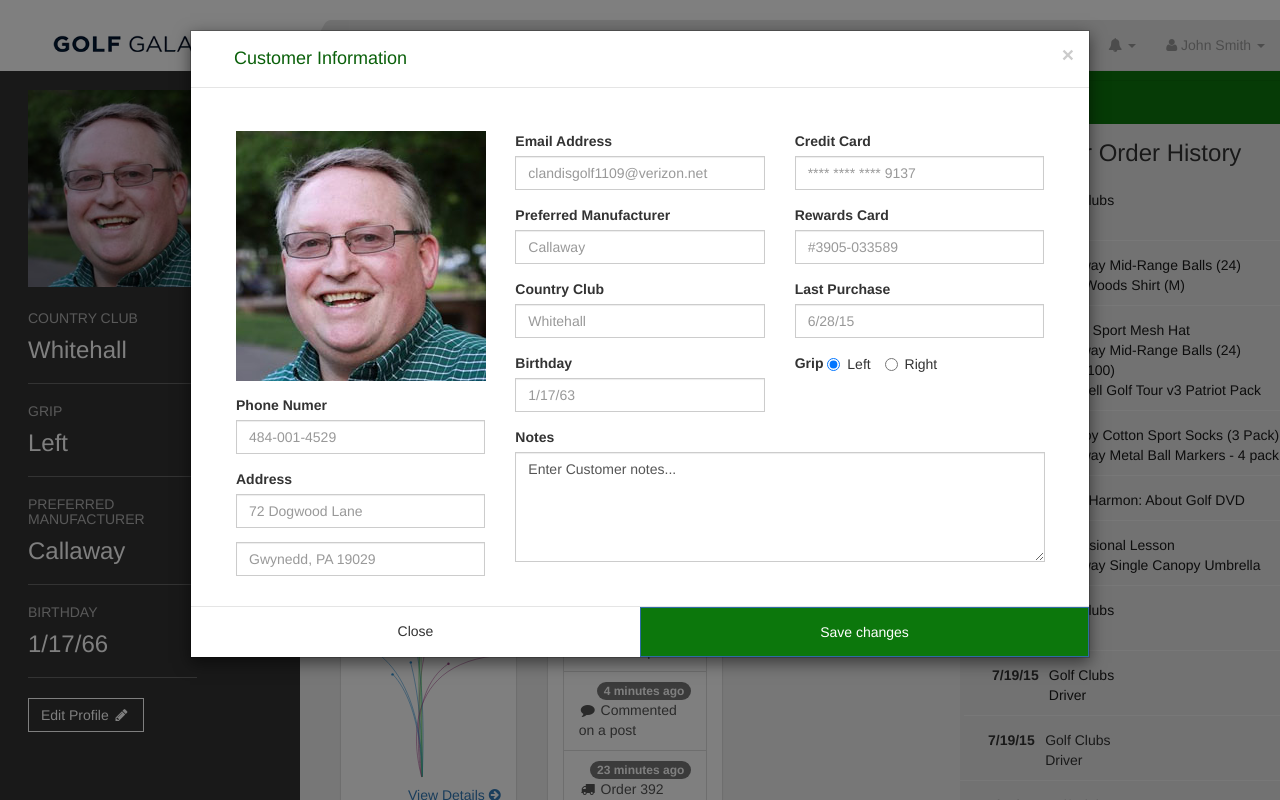
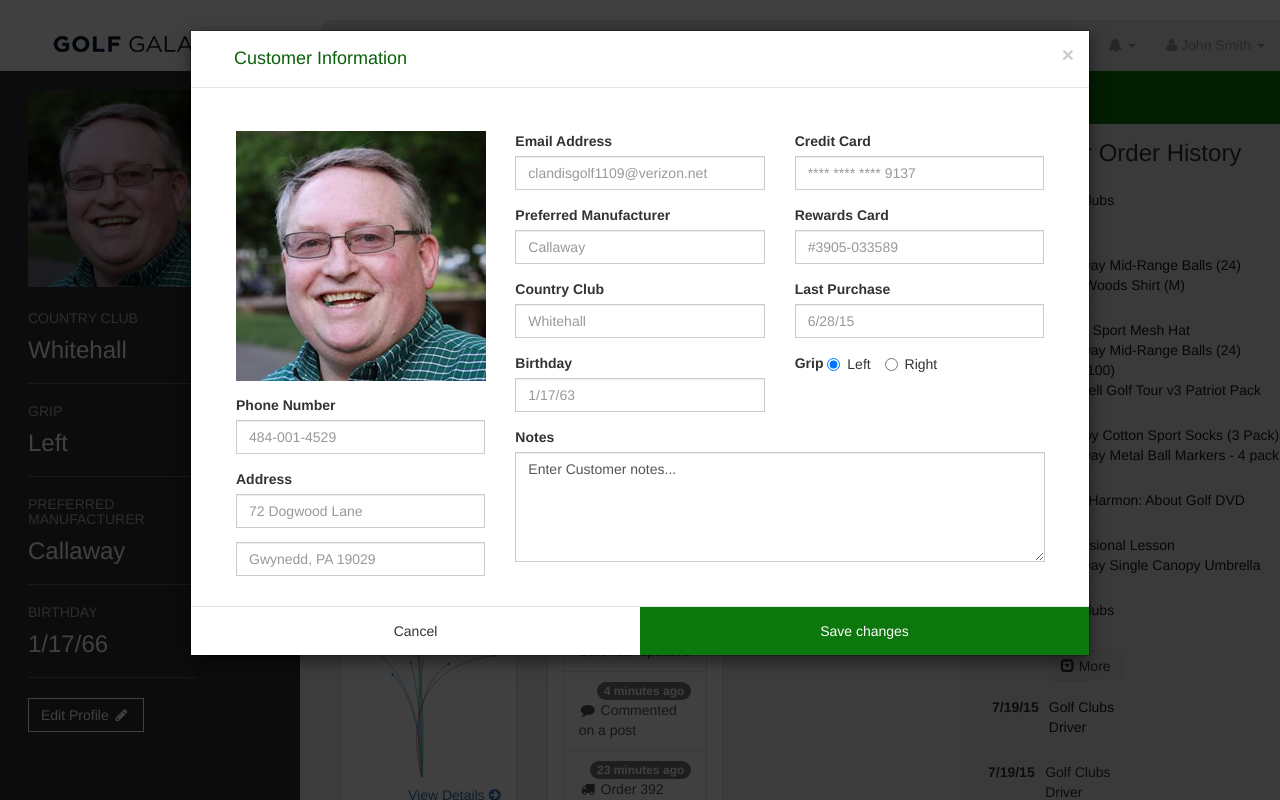
Before and after one commit to bsubers/golfgalaxy_dashboard, a plain HTML site: page customer-profile.html in a window 1280 px wide. Both pictures are taken after a click on the button "Edit Profile". Shown: the top 800 px of the page. Drawn offline with Linux system fonts and the light colour scheme.

Commit message:
Changes to customer profile page in regards to pop up modal, expanding order in right side bar and spacing

```diff
--- a/css/sb-admin.css
+++ b/css/sb-admin.css
@@ -38,6 +38,7 @@ body {
 
 .btn-primary{
     background-color: #0c770c;
+    border:none;
 }
 
 @media(min-width:768px) {
@@ -312,8 +313,11 @@ a.orderdetails:hover{
 
 .orderhistory ul{
 -webkit-padding-start:0px;
-float:left;
 margin-left: 28px;
+}
+
+.orderhistory .items{
+    float:left;
 }
 
 .orderhistory li{
@@ -335,6 +339,19 @@ a.orderdetails:hover strong{
     color: #0c770c;
 }
 
+.orderhistory .btn-success{
+    float:left;
+    clear: left;
+    margin-left: 28px;
+    background-color: #ddd;
+    border: none;
+    color:#333;
+}
+
+#more ul{
+    clear:left;
+    float:left;
+}
 
 .searchbar{
     padding-top:10px;
@@ -430,6 +447,10 @@ a.orderdetails:hover strong{
     width:200px;
 }
 
+.modal-backdrop.in{
+    opacity: .75;
+}
+
 .modal-content{
     border-radius: 0px;
     overflow:hidden;
@@ -463,6 +484,10 @@ a.orderdetails:hover strong{
     padding: 14px;
 }
 
+.modal-footer .plain:hover{
+    background-color: #eee;
+}
+
 .modal-title {
     margin-left:28px;
     color: #0A600A;
--- a/customer-profile.html
+++ b/customer-profile.html
@@ -48,7 +48,7 @@
                     <img src="i/landis_headshot.jpg">
                  <form role="form">
                         <div class="form-group">
-                            <label>Phone Numer</label>
+                            <label>Phone Number</label>
                             <input class="form-control" placeholder="484-001-4529">
                         </div>
                            <div class="form-group">
@@ -114,7 +114,7 @@
             </div>
       </div>
       <div class="modal-footer">
-        <button type="button" class="btn btn-default plain" data-dismiss="modal">Close</button>
+        <button type="button" class="btn btn-default plain" data-dismiss="modal">Cancel</button>
         <button type="button" class="btn btn-primary">Save changes</button>
       </div>
     </div>
@@ -404,27 +404,31 @@
                 <a class="orderdetails"href="#">
                 <div class="order">
                      <strong>7/19/15</strong>
+                     <div class="items">
                         <ul>
                             <li>Golf Clubs</li>
                            <li>Driver</li>
                        </ul>
-
+                    </div>
                </div>
            </a>
 
             <a class="orderdetails"href="#">
                 <div class="order">
                     <strong>7/19/15</strong>
+                    <div class="items">
                         <ul>
                             <li>Callaway Mid-Range Balls (24)</li>
                             <li>Tiger Woods Shirt (M)</li>
                        </ul>
+                   </div>
                 </div>
             </a>
 
             <a class="orderdetails"href="#">
                    <div class="order">
                     <strong>7/14/15</strong>
+                    <div class="items">
                         <ul>
                             <li>Titleist Sport Mesh Hat</li>
                              <li>Callaway Mid-Range Balls (24) </li>
@@ -432,75 +436,98 @@
                              <li>Bushnell Golf Tour v3 Patriot Pack</li>
                        </ul>
                    </div>
+                </div>
             </a>
 
              <a class="orderdetails"href="#">
                    <div class="order">
                     <strong>7/1/15</strong>
+                    <div class="items">
                         <ul>
                             <li>FootJoy Cotton Sport Socks (3 Pack)</li>
                             <li>Callaway Metal Ball Markers - 4 pack</li>
                        </ul>
+                   </div>
                 </div>
             </a>
 
             <a class="orderdetails"href="#">
                    <div class="order">
                     <strong>6/28/15</strong>
+                    <div class="items">
                         <ul>
                             <li>Butch Harmon: About Golf DVD</li>
                        </ul>
+                   </div>
                 </div>
             </a>
 
             <a class="orderdetails"href="#">
                    <div class="order">
                     <strong>6/03/15</strong>
+                    <div class="items">
                     <ul>
                         <li>Professional Lesson</li>
                         <li>Callaway Single Canopy Umbrella</li>
                    </ul>
+               </div>
                 </div>
             </a>
 
             <a class="orderdetails"href="#">
                 <div class="order">
                     <strong>7/19/15</strong>
+                    <div class="items">
+                        <ul>
+
+                            <li>Golf Clubs</li>
+                            <li>Driver</li>
+                       </ul>
+                          <div id="more" class="collapse">
+                                <ul>
+                                    <li>Other Stuff</li>
+                                    <li>Another Item</li>
+                               </ul>
+                          </div>
+                          <button type="button" class="btn btn-success" data-toggle="collapse" data-target="#more"><span class="glyphicon glyphicon-collapse-down"></span> More
+                        </button>
+                    </div>
+                </div>
+            </a>
+
+            <a class="orderdetails"href="#">
+                   <div class="order">
+                    <strong>7/19/15</strong>
+                    <div class="items">
                         <ul>
                             <li>
                             <li>Golf Clubs</li>
                             <li>Driver</li>
                        </ul>
                    </div>
+                </div>
             </a>
 
-            <a class="orderdetails"href="#">
                    <div class="order">
                     <strong>7/19/15</strong>
+                    <div class="items">
                         <ul>
                             <li>
                             <li>Golf Clubs</li>
                             <li>Driver</li>
                        </ul>
                    </div>
-            </a>
+                </div>
 
                    <div class="order">
                     <strong>7/19/15</strong>
+                    <div class="items">
                         <ul>
                             <li>
                             <li>Golf Clubs</li>
                             <li>Driver</li>
                        </ul>
                    </div>
-
-                   <div class="order">
-                    <strong>7/19/15</strong>
-                    <ul>
-                        <li>
-                        <li>Golf Clubs</li>
-                        <li>Driver</li>
-                   </ul>
                 </div>
 
             </div>
@@ -527,6 +554,17 @@
     <script src="js/plugins/morris/morris.min.js"></script>
     <script src="js/plugins/morris/morris-data.js"></script>
 
+<script>
+$(document).ready(function(){
+  $("#more").on("hide.bs.collapse", function(){
+    $(".btn").html('<span class="glyphicon glyphicon-collapse-down"></span> Open');
+  });
+  $("#more").on("show.bs.collapse", function(){
+    $(".btn").html('<span class="glyphicon glyphicon-collapse-up"></span> Close');
+  });
+});
+</script>
+
 </body>
 
 </html>
```
Lines whose indentation alone changed are shown as unchanged.
